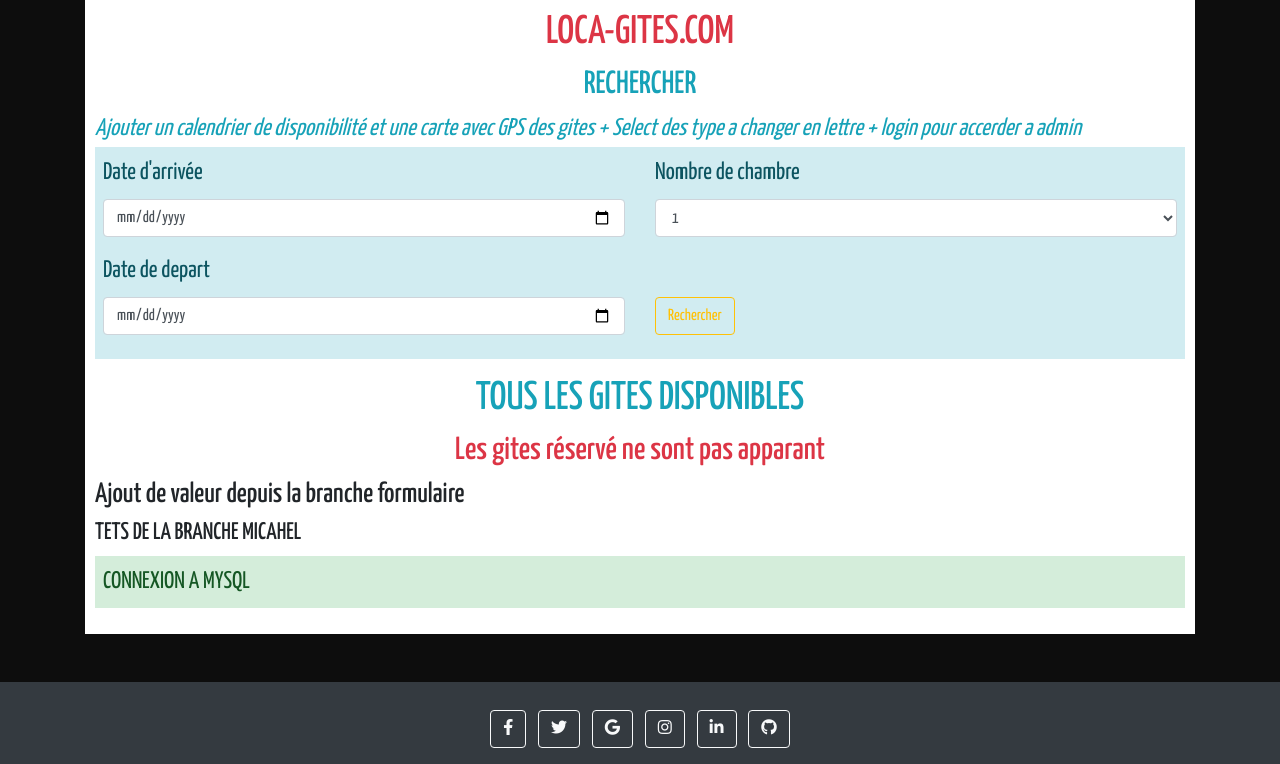
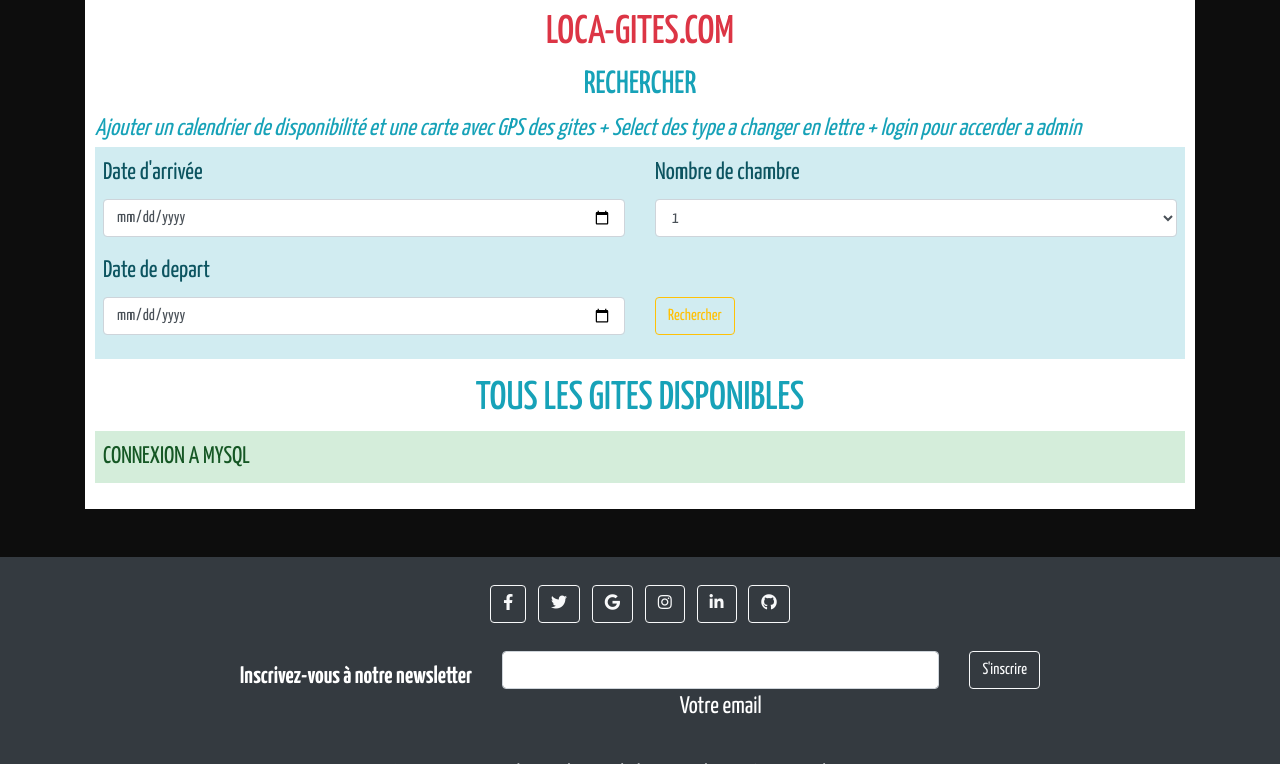
Before and after one commit to Ayoub-M38/Projet-5-POO-Gites-Update, a PHP site: page /poo-gites/ in a window 1280 px wide. Shown: the part 85-849 px from the top of the page. Run offline with PHP 8.4, Linux system fonts and the light colour scheme; data comes from the database, SQL or seed files in the repository.

Commit message:
Signed-off-by: michel michael <m.michel@onlineformapro.com>

```diff
--- a/index.php
+++ b/index.php
@@ -50,9 +50,7 @@ $title = "GITE.COM -ACCUEIL-";
 
     ?>
     <h1 class="text-center text-info">TOUS LES GITES DISPONIBLES</h1>
-        <h2 class="text-center text-danger">Les gites réservé ne sont pas apparant</h2>
-        <h3>Ajout de valeur depuis la branche formulaire</h3>
-        <h4>TETS DE LA BRANCHE MICAHEL</h4>
+
 
     <?php
     $gites->randomGites();
```
